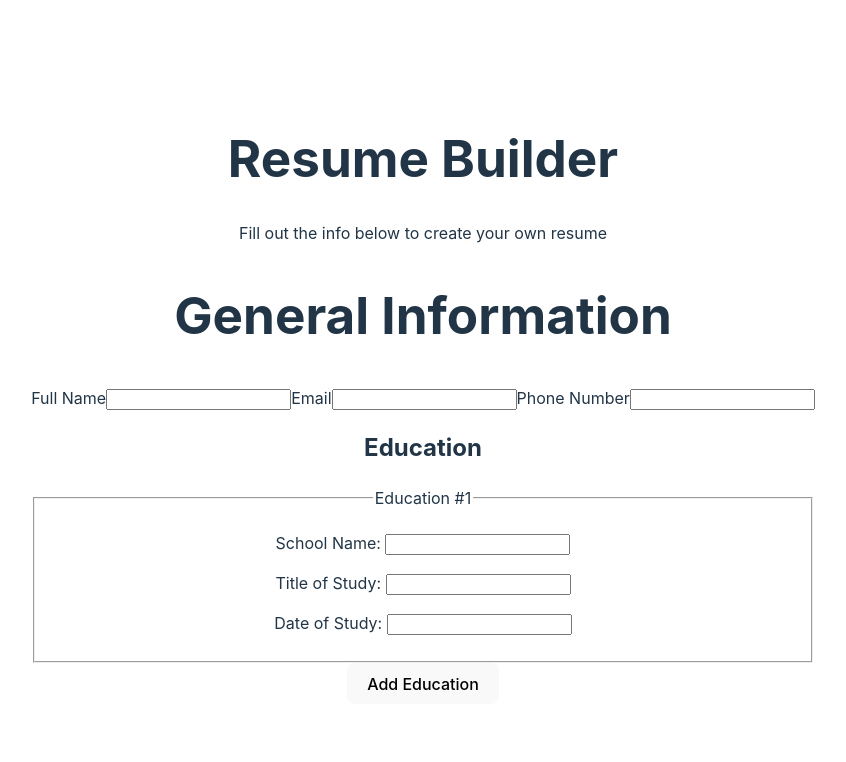
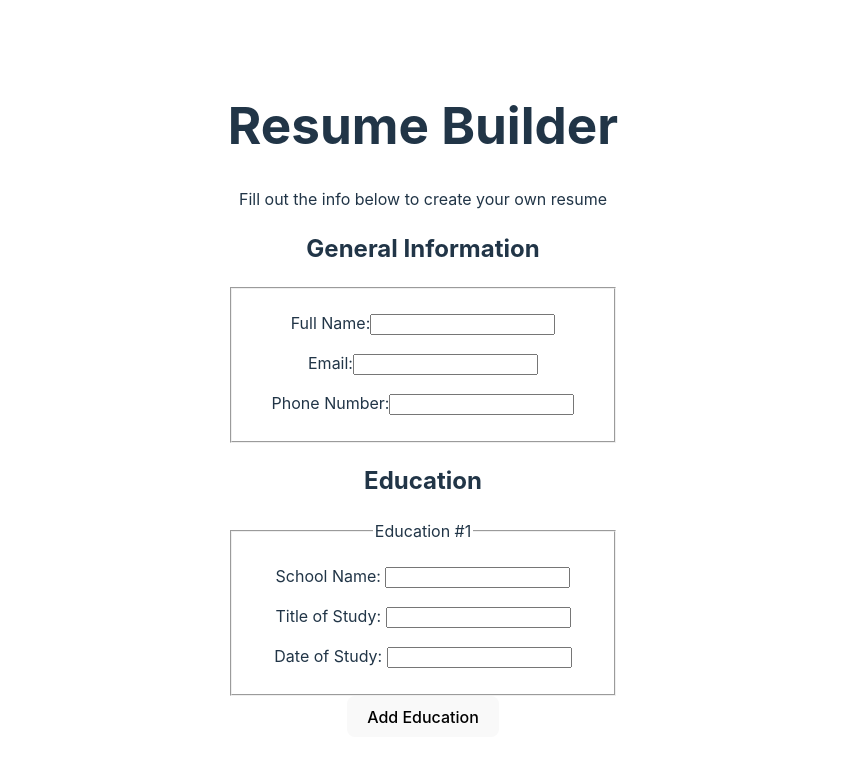
Before and after one commit to dee797/cv_app, a React (Vite) app: page / in a window 1280 px wide. Shown: the top 762 px of the page, without its empty margins (217-1063 px from the left). Built offline with nearby package versions, Linux system fonts and the light colour scheme.

Commit message:
Wrap labels in p elements

```diff
--- a/src/components/General.jsx
+++ b/src/components/General.jsx
@@ -3,25 +3,32 @@ import CustomInput from "./Input";
 function General() {
     return (
     <section>
-      <h1>General Information</h1>
 
-      <form>
+      <h2>General Information</h2>
+
+      <fieldset>
+        <p>
           <label>
-          Full Name
+            Full Name:
             <CustomInput />
           </label>
+        </p>
 
+        <p>
           <label>
-          Email
+            Email:
             <CustomInput type="email" />
           </label>
+        </p>
 
+        <p>
           <label>
-          Phone Number
+            Phone Number:
             <CustomInput type="tel" />
           </label>
+        </p>
 
-      </form>
+      </fieldset>
 
     </section>
     );
```
Lines whose indentation alone changed are shown as unchanged.
